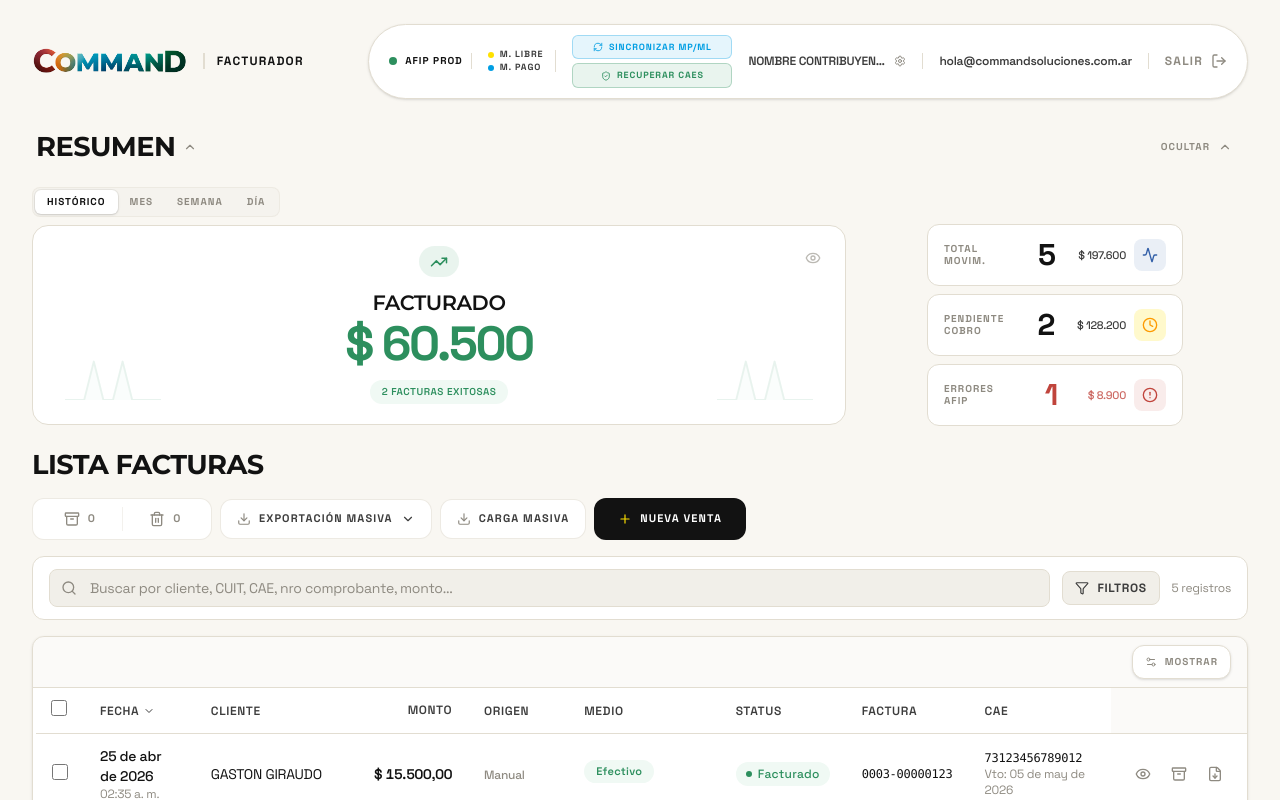
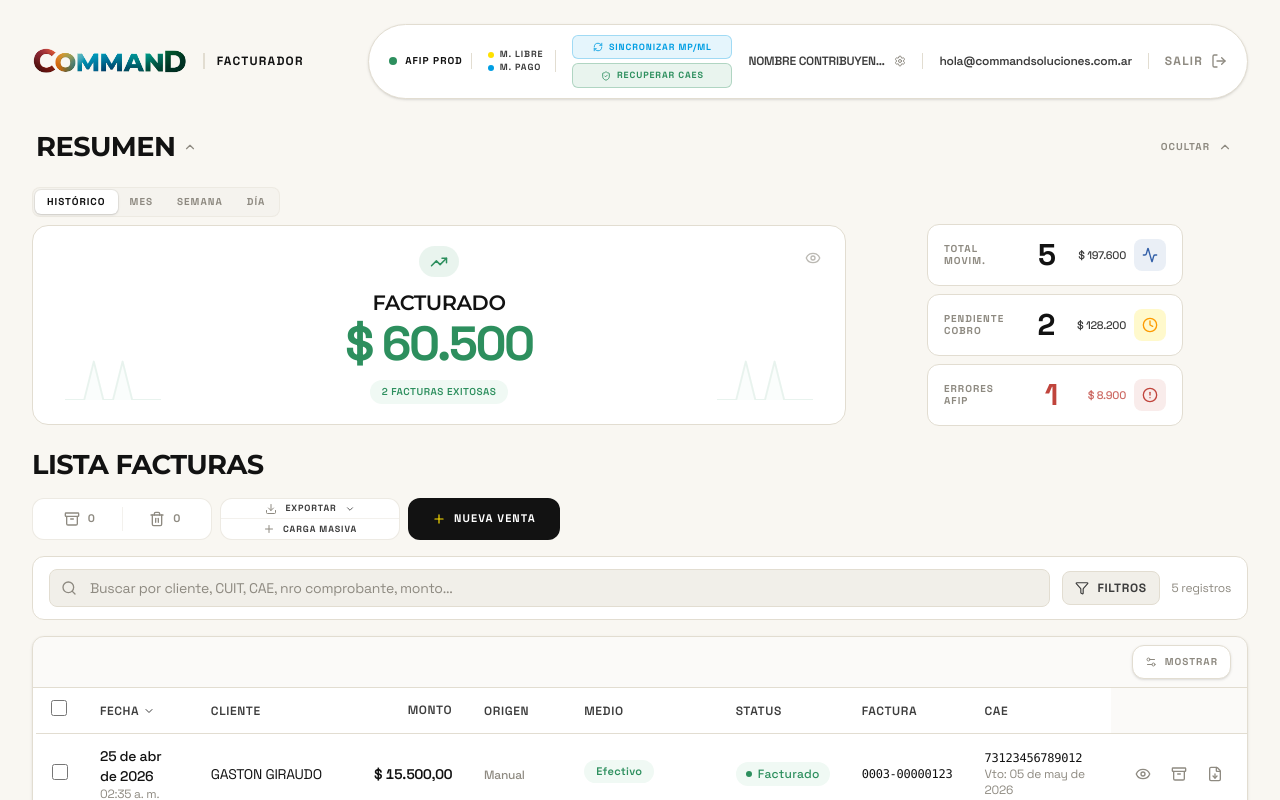
Before and after one commit to curiosidadparlante-jpg/demofacturador, a React (Vite) app: page / in a window 1280 px wide. Shown: the top 800 px of the page. Built offline with nearby package versions, Linux system fonts and the light colour scheme.

Commit message:
UI: Stack Export and Import buttons vertically to save space

```diff
--- a/src/pages/Home.jsx
+++ b/src/pages/Home.jsx
@@ -652,46 +652,49 @@ export default function Home() {
               </button>
             </div>
 
-            {/* Export dropdown */}
-            <div className="relative w-full md:w-auto">
+            <div className="flex flex-col bg-white border border-border/60 rounded-xl w-full md:w-[180px] h-[42px] overflow-visible relative">
+              {/* Export Button (Top Half) */}
+              <div className="h-1/2 relative">
                 <button
                   onClick={() => setExportMenuOpen(!exportMenuOpen)}
-                className="flex items-center justify-center gap-2 px-3 md:px-4 py-2.5 rounded-xl bg-white border border-border/60 text-text-secondary text-[10px] md:text-[11px] font-bold uppercase tracking-widest md:hover:-translate-y-1 md:hover:shadow-lg hover:border-[var(--color-cmd-blue)]/30 hover:text-[var(--color-cmd-blue)] transition-all cursor-pointer w-full md:w-auto"
+                  className="w-full h-full flex items-center justify-center gap-2 px-3 text-[9px] font-bold uppercase tracking-widest text-text-secondary hover:text-blue transition-colors cursor-pointer border-b border-border/40"
                 >
-                <Download size={14} className="text-text-muted" />
-                <span className="truncate">Exportación Masiva</span>
-                <ChevronDown size={14} className={`transition-transform duration-200 ${exportMenuOpen ? 'rotate-180' : ''}`} />
+                  <Download size={12} className="text-text-muted" />
+                  Exportar
+                  <ChevronDown size={10} className={`transition-transform duration-200 ${exportMenuOpen ? 'rotate-180' : ''}`} />
                 </button>
+
                 {exportMenuOpen && (
                   <>
                     <div className="fixed inset-0 z-40" onClick={() => setExportMenuOpen(false)} />
-                  <div className="absolute left-0 md:right-0 mt-2 bg-[#F9F7F2] border border-white/50 rounded-xl shadow-xl shadow-black/10 z-50 min-w-[160px] overflow-hidden animate-slide-down">
+                    <div className="absolute left-0 right-0 top-full mt-1 bg-[#F9F7F2] border border-white/50 rounded-xl shadow-xl shadow-black/10 z-50 overflow-hidden animate-slide-down">
                       <button
                         onClick={() => handleExportAll('csv')}
-                      className="w-full text-left px-5 py-3.5 text-[11px] font-bold uppercase tracking-widest text-text-primary hover:bg-accent/5 hover:text-accent transition-colors cursor-pointer"
+                        className="w-full text-left px-4 py-2.5 text-[10px] font-bold uppercase tracking-widest text-text-primary hover:bg-blue/5 hover:text-blue transition-colors cursor-pointer"
                       >
-                      Archivo CSV
+                        CSV
                       </button>
                       <div className="h-px bg-border/40 mx-2" />
                       <button
                         onClick={() => handleExportAll('xlsx')}
-                      className="w-full text-left px-5 py-3.5 text-[11px] font-bold uppercase tracking-widest text-text-primary hover:bg-accent/5 hover:text-accent transition-colors cursor-pointer"
+                        className="w-full text-left px-4 py-2.5 text-[10px] font-bold uppercase tracking-widest text-text-primary hover:bg-blue/5 hover:text-blue transition-colors cursor-pointer"
                       >
-                      Excel (.xlsx)
+                        Excel
                       </button>
                     </div>
                   </>
                 )}
               </div>
 
-
+              {/* Import Button (Bottom Half) */}
               <button
                 onClick={() => setBulkImportModalOpen(true)}
-              className="flex items-center justify-center gap-2 px-3 md:px-4 py-2.5 rounded-xl bg-white border border-border/60 text-text-secondary text-[10px] md:text-[11px] font-bold uppercase tracking-widest md:hover:-translate-y-1 md:hover:shadow-lg hover:border-[var(--color-cmd-blue)]/30 hover:text-[var(--color-cmd-blue)] transition-all cursor-pointer w-full md:w-auto"
+                className="w-full h-1/2 flex items-center justify-center gap-2 px-3 text-[9px] font-bold uppercase tracking-widest text-text-secondary hover:text-blue transition-colors cursor-pointer"
               >
-              <Download size={14} className="text-text-muted" />
+                <Plus size={12} className="text-text-muted" />
                 Carga Masiva
               </button>
+            </div>
 
             <button
               onClick={() => setAddModalOpen(true)}
```
Lines whose indentation alone changed are shown as unchanged.
